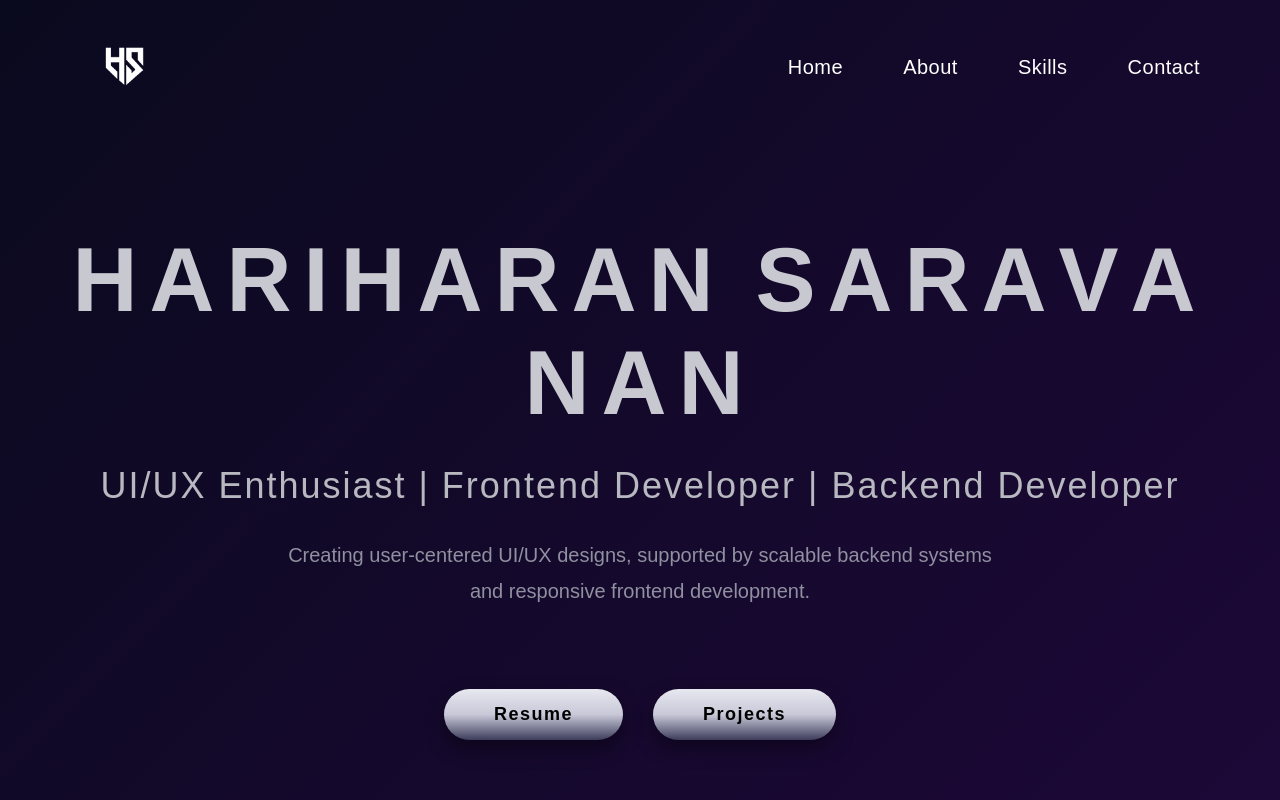
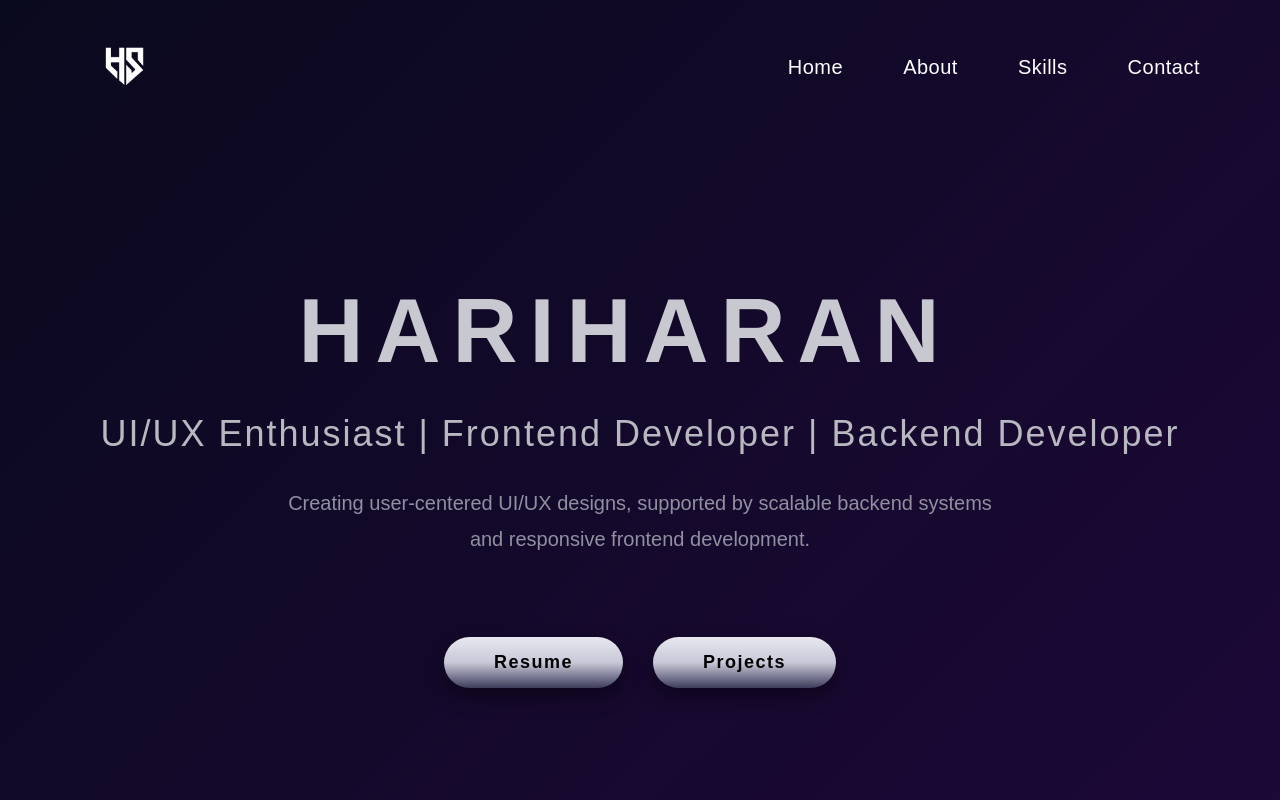
Before and after one commit to Hariharansarav/portfolio, a React (Vite) app: page / in a window 1280 px wide. Shown: the top 800 px of the page. Built offline with nearby package versions, Linux system fonts and the light colour scheme.

Commit message:
saravanan

```diff
--- a/src/Components/Portfolio.jsx
+++ b/src/Components/Portfolio.jsx
@@ -18,7 +18,7 @@ import javaIcon from './icons/java.png';
 
 const Portfolio = () => {
   const firstName = 'HARIHARAN';
-  const lastName = 'SARAVANAN';
+  const lastName = '';
 
   const handleResumeDownload = () => {
     const link = document.createElement('a');
```
